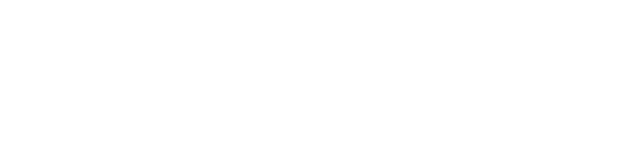
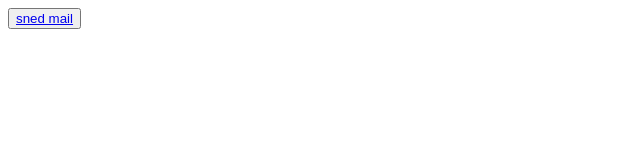
Before and after one commit to 2000-1379/project-front, a plain HTML site: page product.html in a window 1280 px wide. Shown: the whole page, without its empty margins (0-640 px from the left). Drawn offline with Linux system fonts and the light colour scheme.

Commit message:
send mail

```diff
--- a/product.html
+++ b/product.html
@@ -6,6 +6,9 @@
     <title>Document</title>
 </head>
 <body>
+    <button>
+        <a href="mailto:someone@example.com" title="send mail">sned mail</a>
+    </button>
 
 </body>
 </html>
```
